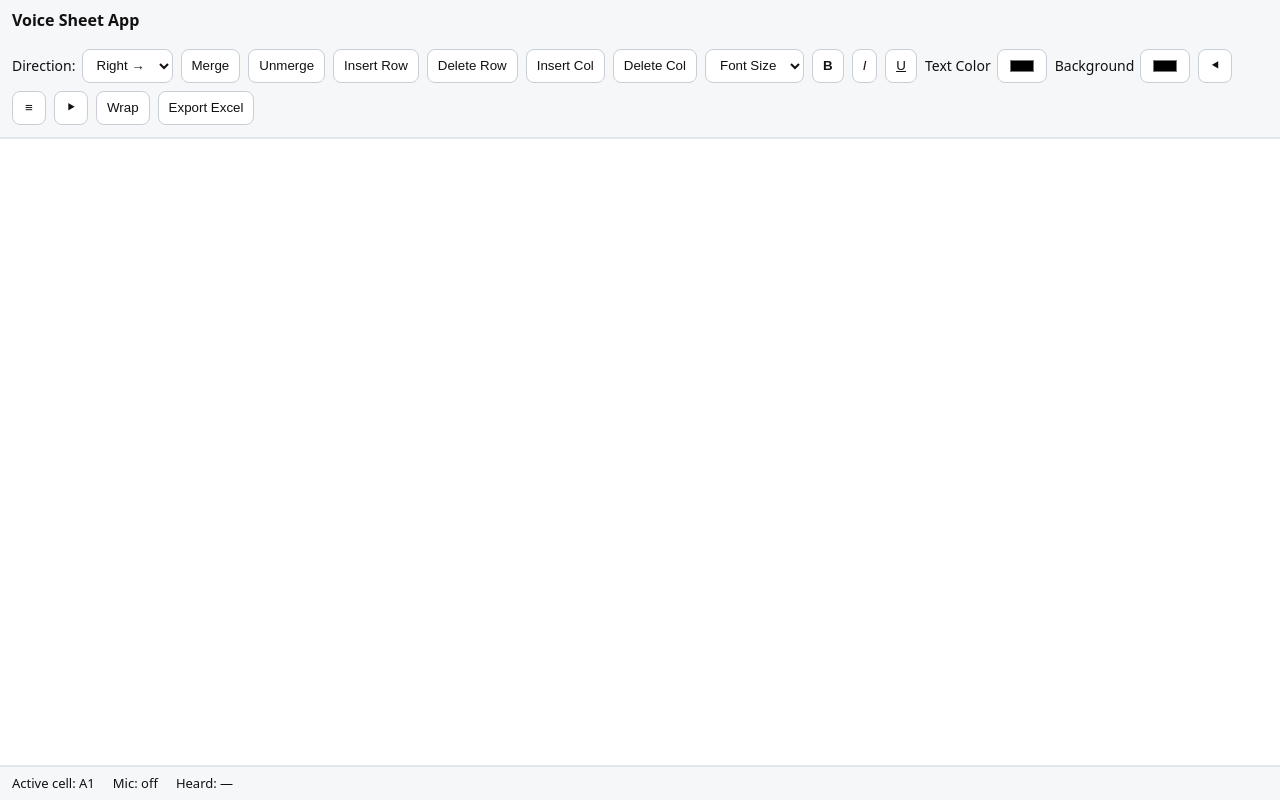
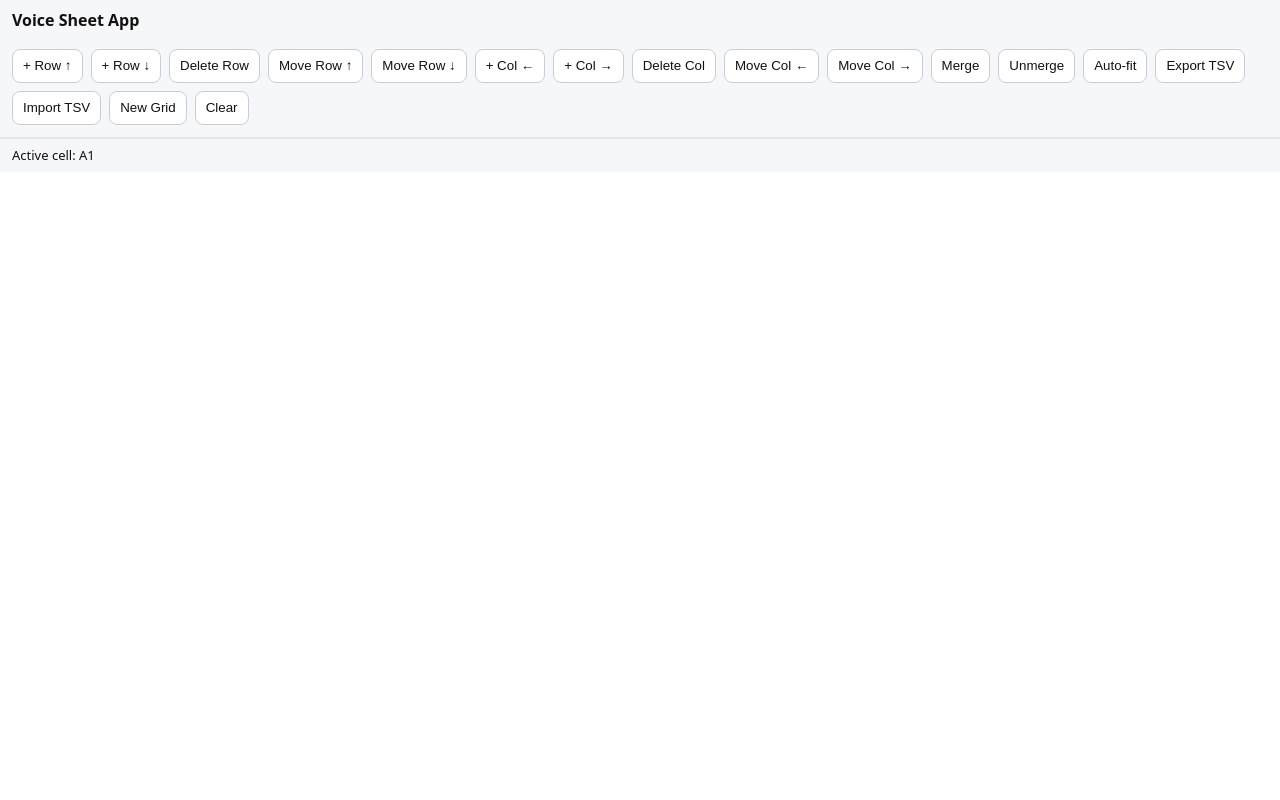
Before and after one commit to Bassam1797/voice-sheet-app, a plain HTML site: page index.html in a window 1280 px wide. Drawn offline with Linux system fonts and the light colour scheme.

Commit message:
Update index.html

```diff
--- a/index.html
+++ b/index.html
@@ -5,74 +5,76 @@
   <meta name="viewport" content="width=device-width, initial-scale=1.0"/>
   <title>Voice Sheet App</title>
   <link rel="stylesheet" href="assets/style.css"/>
+
+  <!-- ID shim so the context menu styles also apply to #context-menu -->
+  <style>
+    /* Mirror styles defined for #ctxMenu in assets/style.css */
+    #context-menu{
+      display:none; position:fixed; z-index:10000; background:#fff;
+      border:1px solid #e3e6ea; border-radius:10px;
+      box-shadow:0 12px 32px rgba(0,0,0,.12); min-width:180px; overflow:hidden;
+    }
+    #context-menu .ctx-item{
+      display:block; width:100%; text-align:left; padding:10px 12px;
+      background:#fff; border:0; cursor:pointer; font-size:14px;
+    }
+    #context-menu .ctx-item:hover{ background:#f5f7ff; }
+    #context-menu .ctx-item.danger{ color:#b00020; }
+    #context-menu .ctx-sep{ margin:0; border:0; border-top:1px solid #eee; }
+  </style>
 </head>
 <body>
+
   <header>
     <h1>Voice Sheet App</h1>
+
     <div class="toolbar">
-    <!-- Voice direction -->
-    <label>Direction:
-      <select id="direction">
-        <option value="right">Right →</option>
-        <option value="left">← Left</option>
-        <option value="down">Down ↓</option>
-        <option value="up">↑ Up</option>
-      </select>
-    </label>
+      <!-- Row ops -->
+      <button id="btn-insert-row-above">+ Row ↑</button>
+      <button id="btn-insert-row-below">+ Row ↓</button>
+      <button id="btn-delete-row">Delete Row</button>
+      <button id="btn-move-row-up">Move Row ↑</button>
+      <button id="btn-move-row-down">Move Row ↓</button>
 
-    <!-- Merge/unmerge -->
-    <button id="mergeBtn">Merge</button>
-    <button id="unmergeBtn">Unmerge</button>
+      <!-- Col ops -->
+      <button id="btn-insert-col-left">+ Col ←</button>
+      <button id="btn-insert-col-right">+ Col →</button>
+      <button id="btn-delete-col">Delete Col</button>
+      <button id="btn-move-col-left">Move Col ←</button>
+      <button id="btn-move-col-right">Move Col →</button>
 
-    <!-- Row/col controls -->
-    <button id="insertRowBtn">Insert Row</button>
-    <button id="deleteRowBtn">Delete Row</button>
-    <button id="insertColBtn">Insert Col</button>
-    <button id="deleteColBtn">Delete Col</button>
+      <!-- Merge -->
+      <button id="btn-merge">Merge</button>
+      <button id="btn-unmerge">Unmerge</button>
 
-    <!-- Formatting controls -->
-    <select id="fontSize">
-      <option value="">Font Size</option>
-      <option value="12px">12</option>
-      <option value="14px">14</option>
-      <option value="16px">16</option>
-      <option value="18px">18</option>
-      <option value="20px">20</option>
-      <option value="24px">24</option>
-    </select>
-    <button id="boldBtn"><b>B</b></button>
-    <button id="italicBtn"><i>I</i></button>
-    <button id="underlineBtn"><u>U</u></button>
+      <!-- Column width -->
+      <button id="btn-autofit" title="Auto-fit current column">Auto-fit</button>
 
-    <label>Text Color <input type="color" id="textColor"></label>
-    <label>Background <input type="color" id="bgColor"></label>
+      <!-- File -->
+      <button id="btn-export" title="Export selection to TSV">Export TSV</button>
+      <button id="btn-import" title="Import TSV into selection">Import TSV</button>
 
-    <button id="alignLeftBtn">⯇</button>
-    <button id="alignCenterBtn">≡</button>
-    <button id="alignRightBtn">⯈</button>
-
-    <button id="wrapTextBtn">Wrap</button>
-
-    <!-- Export -->
-    <button id="exportBtn">Export Excel</button>
+      <!-- Grid lifecycle -->
+      <button id="btn-new-grid" title="Create a new blank grid">New Grid</button>
+      <button id="btn-clear-grid" title="Clear all cells">Clear</button>
     </div>
   </header>
 
-<main id="gridContainer"></main>
+  <!-- Grid host -->
+  <main id="grid-container"></main>
 
+  <!-- Status bar -->
   <section class="status">
-  <div>Active cell: <span id="activeCell">A1</span></div>
-  <div>Mic: <span id="micStatus">off</span></div>
-  <div>Heard: <span id="lastHeard">—</span></div>
+    <div>Active cell: <span id="status-cell">A1</span></div>
   </section>
 
-<!-- Context menu -->
-<div id="ctxMenu" style="display:none;">
-  <button data-act="copy" class="ctx-item">Copy</button>
-  <button data-act="cut" class="ctx-item">Cut</button>
-  <button data-act="paste" class="ctx-item">Paste</button>
+  <!-- Right-click context menu (IDs match main.js) -->
+  <div id="context-menu">
+    <button id="ctx-copy"   class="ctx-item">Copy</button>
+    <button id="ctx-cut"    class="ctx-item">Cut</button>
+    <button id="ctx-paste"  class="ctx-item">Paste</button>
     <hr class="ctx-sep">
-  <button data-act="delete" class="ctx-item danger">Delete</button>
+    <button id="ctx-delete" class="ctx-item danger">Delete</button>
   </div>
 
   <script type="module" src="src/main.js"></script>
```
Lines whose indentation alone changed are shown as unchanged.
